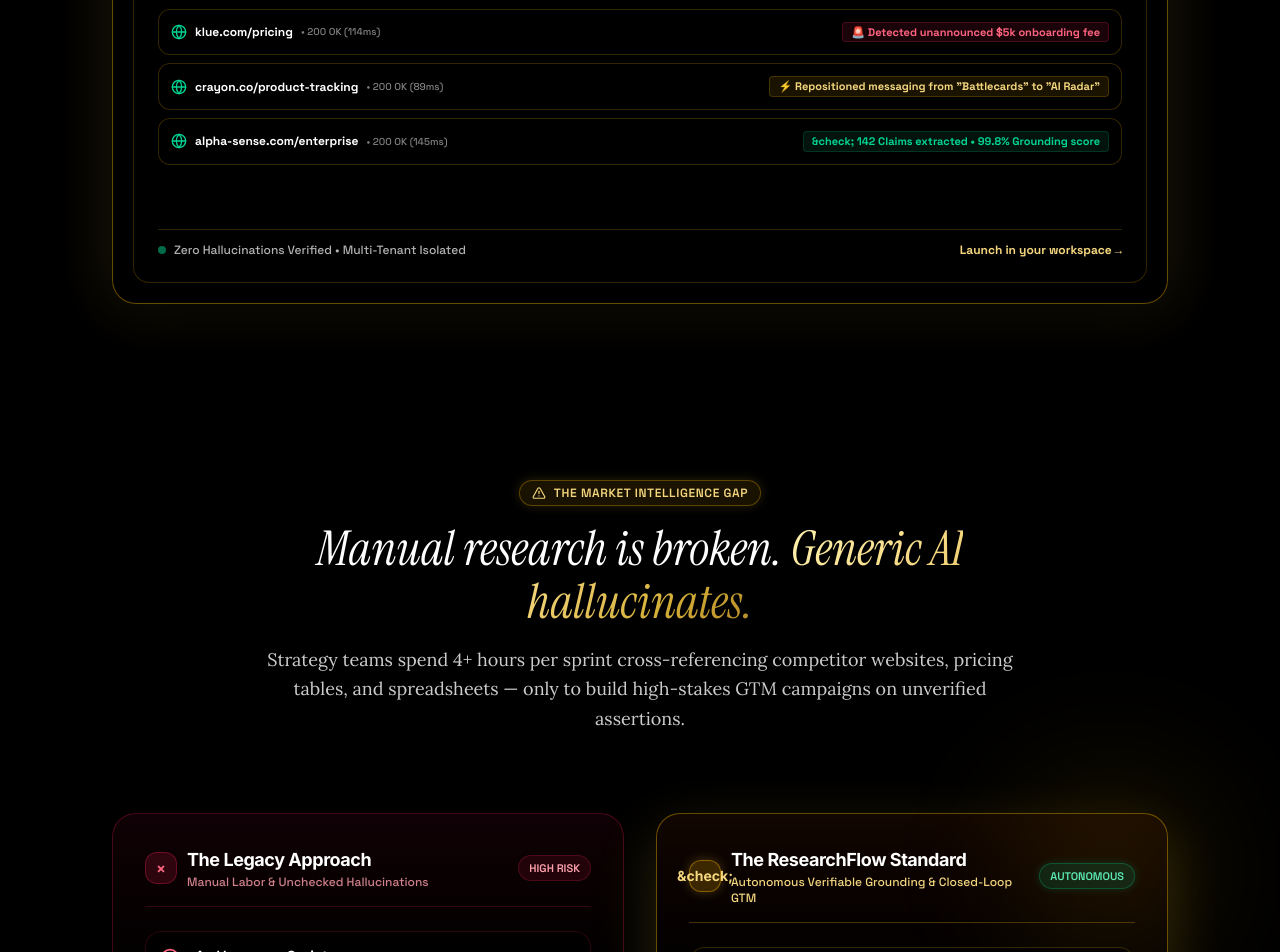
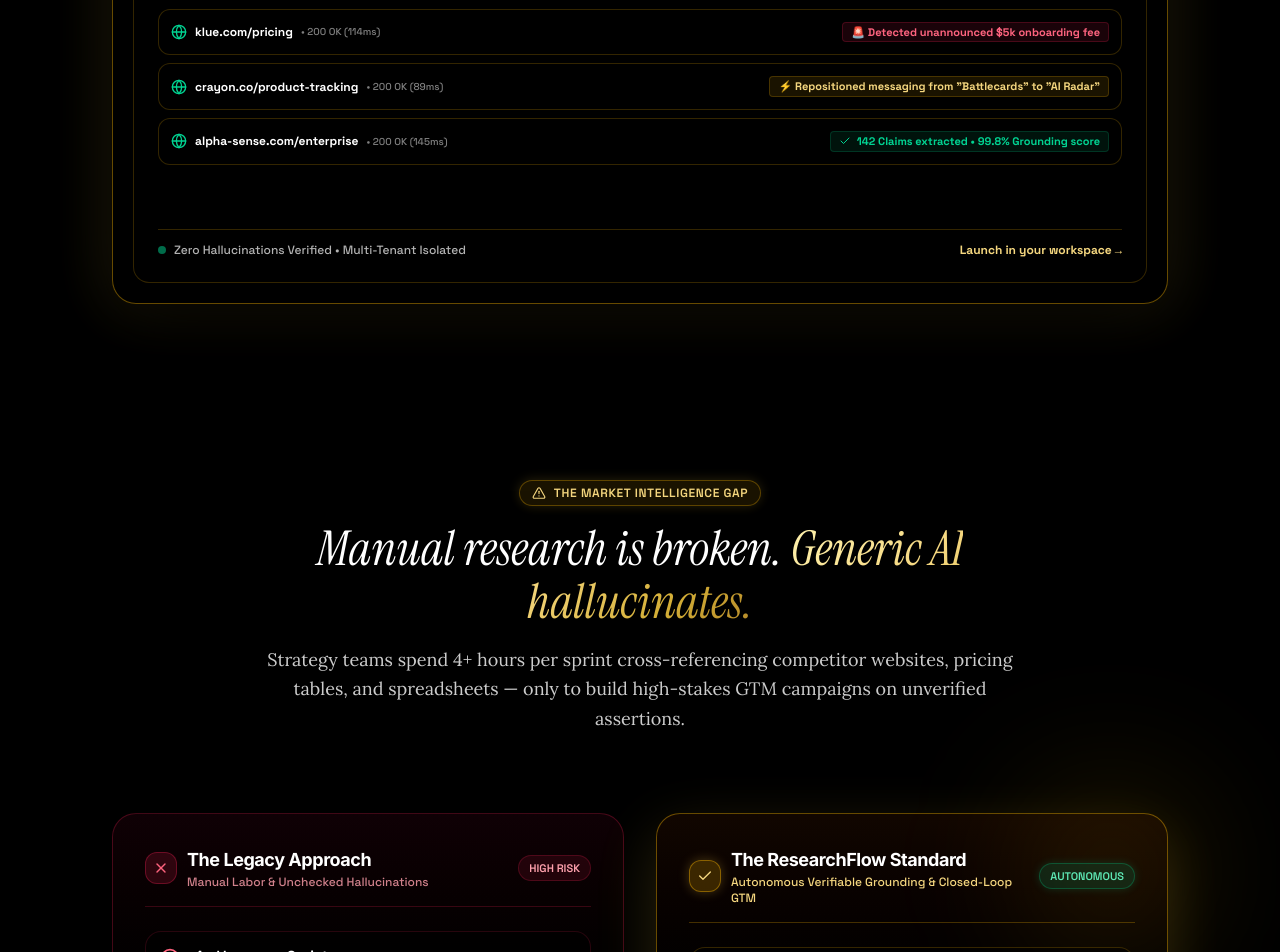
Before and after one commit to Dilip-chendra/ResearchFlow.AI, a React (Vite) app: page / in a window 1280 px wide. Shown: the part 1000-1952 px from the top of the page. Built offline with nearby package versions, Linux system fonts and the light colour scheme; no server answers; a web font is replaced by a local one.

Commit message:
fix: replace raw string &check; and &times; with proper Lucide SVG icons across landing page and modals

```diff
--- a/src/components/campaigns/CreativeStudioModal.tsx
+++ b/src/components/campaigns/CreativeStudioModal.tsx
@@ -360,7 +360,7 @@
                   <div>
                     <div className="flex items-center gap-1">
                       <span className="font-bold text-zinc-900">{businessName}</span>
-                      <span className="text-blue-500 font-bold">&check;</span>
+                      <Check className="w-3.5 h-3.5 text-blue-500 stroke-[3]" />
                     </div>
                     <span className="text-[11px] text-zinc-500">@{businessName.toLowerCase().replace(/[^a-z0-9]/g, '')}</span>
                   </div>
--- a/src/components/intelligence/PositioningMatrixModal.tsx
+++ b/src/components/intelligence/PositioningMatrixModal.tsx
@@ -127,7 +127,7 @@
                     : 'bg-white text-zinc-700 hover:bg-zinc-200 border border-zinc-200'
                 }`}
               >
-                {preset.x} &times; {preset.y}
+                {preset.x} × {preset.y}
               </button>
             ))}
           </div>
--- a/src/components/landing/BentoEngineSection.tsx
+++ b/src/components/landing/BentoEngineSection.tsx
@@ -317,7 +317,9 @@
                   <span className="w-2 h-2 rounded-full bg-sky-400" />
                   <span className="text-white/90">Deliver Battlecard to Sales Fleet</span>
                 </div>
-                <span className="text-[10px] text-emerald-400 font-bold">&check; Done</span>
+                <span className="text-[10px] text-emerald-400 font-bold inline-flex items-center gap-1">
+                  <Check className="w-3 h-3" /> Done
+                </span>
               </div>
             </div>
           </div>
--- a/src/components/landing/CinematicHero.tsx
+++ b/src/components/landing/CinematicHero.tsx
@@ -228,8 +228,9 @@
                       <span className="font-bold">alpha-sense.com/enterprise</span>
                       <span className="text-[10px] text-white/50 hidden sm:inline">&bull; 200 OK (145ms)</span>
                     </div>
-                    <span className="text-[11px] text-emerald-400 font-bold bg-emerald-500/10 px-2 py-0.5 rounded border border-emerald-500/20">
-                      &check; 142 Claims extracted &bull; 99.8% Grounding score
+                    <span className="text-[11px] text-emerald-400 font-bold bg-emerald-500/10 px-2 py-0.5 rounded border border-emerald-500/20 inline-flex items-center gap-1.5">
+                      <Check className="w-3 h-3 shrink-0" />
+                      <span>142 Claims extracted &bull; 99.8% Grounding score</span>
                     </span>
                   </div>
                 </div>
@@ -257,7 +258,10 @@
                   </p>
                   <div className="flex items-center justify-between text-[11px] text-white/60 pt-1">
                     <span>Source: https://competitor.com/terms#section-4</span>
-                    <span className="text-emerald-400 font-semibold">&check; Verbatim Match Verified</span>
+                    <span className="text-emerald-400 font-semibold inline-flex items-center gap-1">
+                      <Check className="w-3 h-3 shrink-0" />
+                      <span>Verbatim Match Verified</span>
+                    </span>
                   </div>
                 </div>
               </div>
--- a/src/components/landing/ProblemVsSolutionSection.tsx
+++ b/src/components/landing/ProblemVsSolutionSection.tsx
@@ -1,5 +1,5 @@
 import React from 'react';
-import { AlertTriangle, CheckCircle2, Clock, ShieldCheck, Zap, FileSpreadsheet, EyeOff, Layers, ArrowRight } from 'lucide-react';
+import { AlertTriangle, CheckCircle2, Clock, ShieldCheck, Zap, FileSpreadsheet, EyeOff, Layers, ArrowRight, Check, X } from 'lucide-react';
 
 export const ProblemVsSolutionSection: React.FC = () => {
   return (
@@ -29,7 +29,7 @@
             <div className="flex items-center justify-between pb-4 border-b border-rose-500/20">
               <div className="flex items-center gap-2.5">
                 <div className="w-8 h-8 rounded-xl bg-rose-500/15 border border-rose-500/30 flex items-center justify-center text-rose-400 font-bold text-sm">
-                  &times;
+                  <X className="w-4 h-4 text-rose-400" />
                 </div>
                 <div>
                   <h3 className="text-lg font-bold text-white tracking-tight">The Legacy Approach</h3>
@@ -99,7 +99,7 @@
             <div className="flex items-center justify-between pb-4 border-b border-amber-400/25">
               <div className="flex items-center gap-2.5">
                 <div className="w-8 h-8 rounded-xl bg-amber-400/20 border border-amber-400/40 flex items-center justify-center text-[#F5D77F] font-bold text-sm shadow-[0_0_12px_rgba(212,175,55,0.3)]">
-                  &check;
+                  <Check className="w-4 h-4 text-[#F5D77F]" />
                 </div>
                 <div>
                   <h3 className="text-lg font-bold text-white tracking-tight">The ResearchFlow Standard</h3>
```
